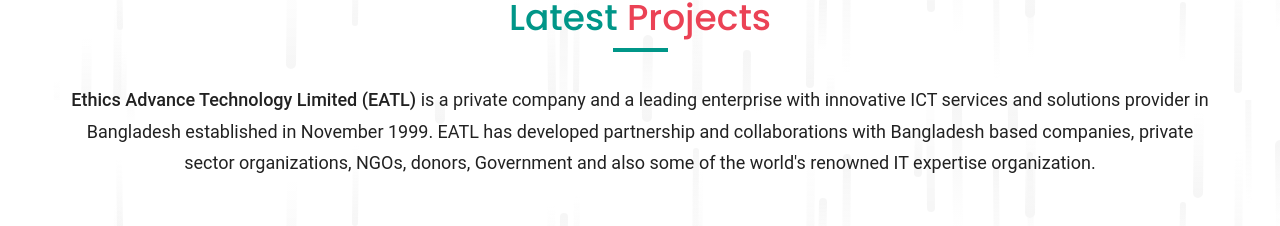
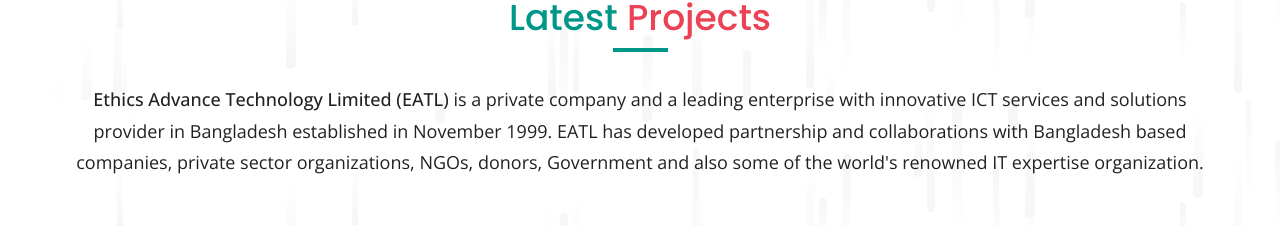
Before and after one commit to affaneatl/show-off-client, a React (Create React App) app: page /1 in a window 1280 px wide. Shown: the part 500-726 px from the top of the page. Built offline with nearby package versions, Linux system fonts and the light colour scheme; no server answers.

Commit message:
color theme

```diff
--- a/src/App.css
+++ b/src/App.css
@@ -1,4 +1,5 @@
 @import url("https://fonts.googleapis.com/css2?family=Poppins:wght@300;400;500;600;700&display=swap");
+@import url('https://fonts.googleapis.com/css2?family=Open+Sans:ital,wght@0,300;0,400;0,500;0,600;0,700;0,800;1,300;1,400;1,500;1,600;1,700;1,800&display=swap');
 #app {
   height: 100%;
 }
--- a/src/themeCustom.js
+++ b/src/themeCustom.js
@@ -29,7 +29,7 @@
     },
   },
   typography: {
-    fontFamily: "'roboto', sans-serif",
+    fontFamily: "'open sans', sans-serif",
     fontSize: 14,
     fontWeightLight: 300, // Work Sans
     fontWeightRegular: 400, // Work Sans
```
